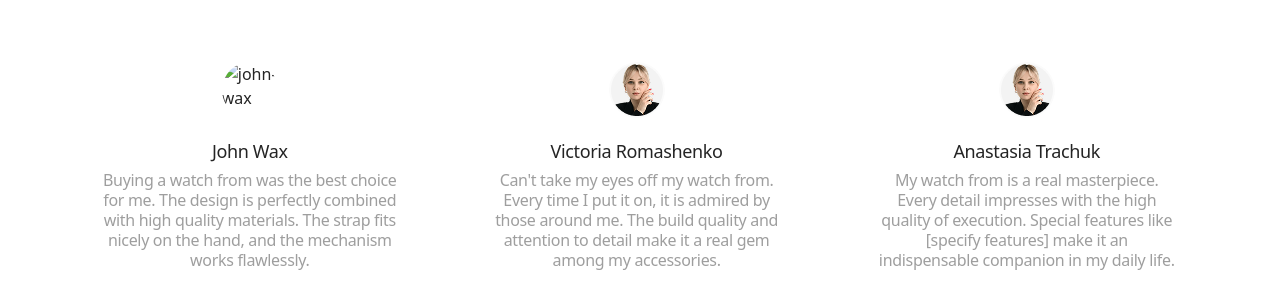
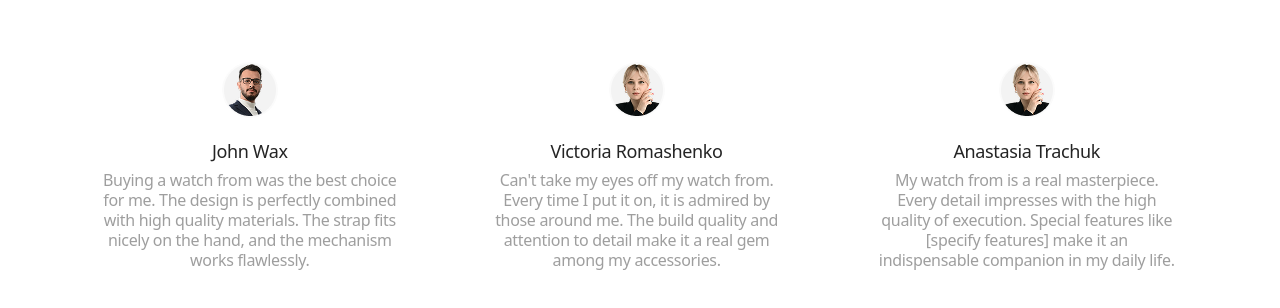
Before and after one commit to Nazarii-Veretiuk06/reviews-section, a plain HTML site: page index.html in a window 1280 px wide. Shown: the part 108-416 px from the top of the page. Drawn offline with nearby package versions, Linux system fonts and the light colour scheme.

Commit message:
Deploying to gh-pages from @ Nazarii-Veretiuk06/reviews-section@baf525f78904b85792b3a9f8d5373c4578bc02de 🚀

```diff
--- a/index.html
+++ b/index.html
@@ -37,7 +37,7 @@
         <div class="reviews-photo">
           <img
             class="time-img"
-            src="../img/reviewsim/Ellipse22.png"
+            src="/reviews-section/assets/Ellipse22-B8tcROel.png"
             alt="john-wax"
             width="56"
             height="56"
```
Also changed, not shown: assets/Ellipse22-B8tcROel.png (added).
